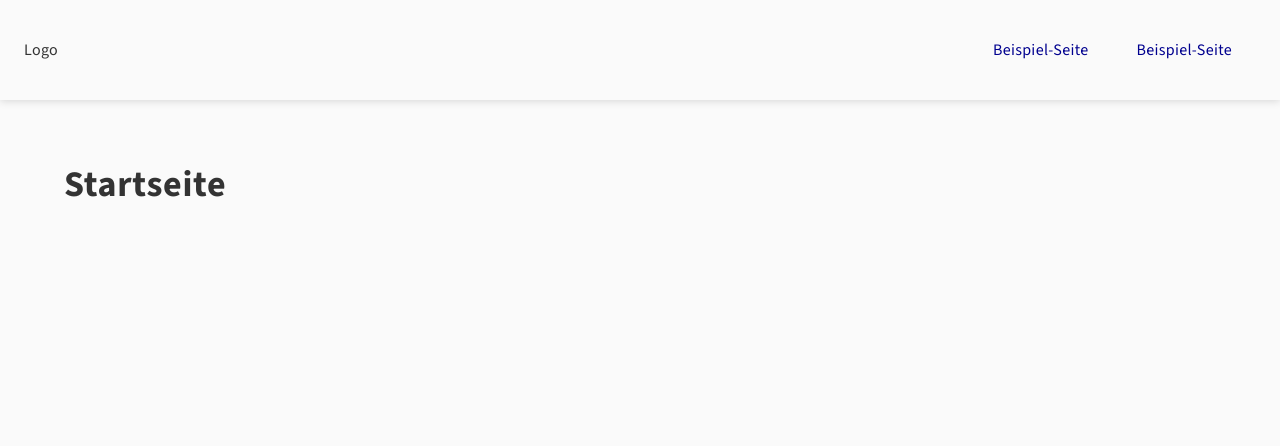
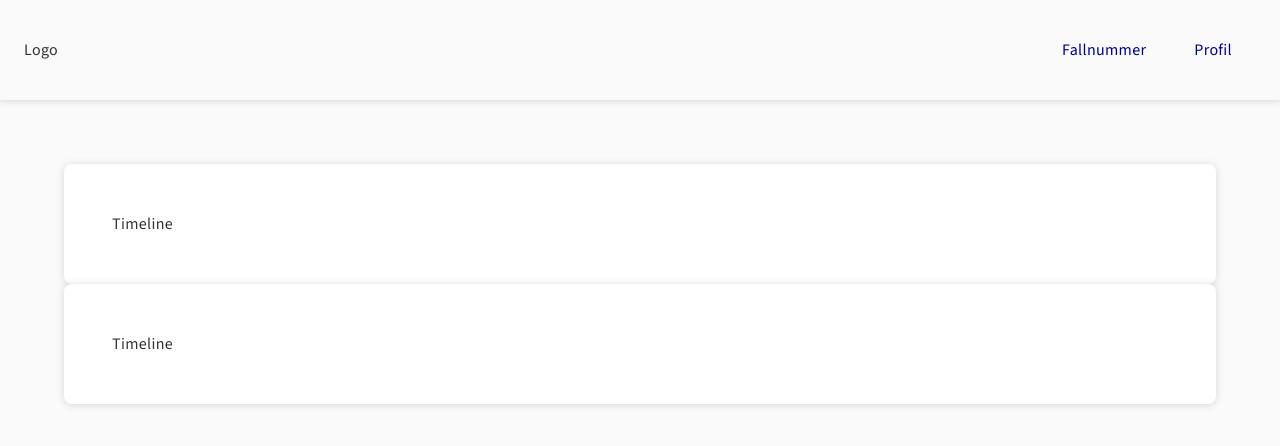
Before and after one commit to domenik-hofer/hackathon-2025, a React (Vite) app: page / in a window 1280 px wide. Shown: the top 446 px of the page. Built offline with nearby package versions, Linux system fonts and the light colour scheme.

Commit message:
Domenik: Main Layout changed

```diff
--- a/src/App.tsx
+++ b/src/App.tsx
@@ -18,10 +18,10 @@ export function App() {
                     </div>
                     <div className={c('menu')}>
                         <a className={c('item', activePage === 1 && 'active')} onClick={() => setActivePage(1)}>
-                            Beispiel-Seite
+                            Fallnummer
                         </a>
                         <a className={c('item', activePage === 2 && 'active')} onClick={() => setActivePage(2)}>
-                            Beispiel-Seite
+                            Profil
                         </a>
                     </div>
                 </div>
--- /dev/null
+++ b/src/components/card/Card.module.css
@@ -0,0 +1,51 @@
+.card {
+    background-color: var(--color-ui-design-white);
+    border-radius: var(--radius-base-medium);
+    box-shadow: var(--shadow-box-default);
+    padding: var(--spacing-base-8);
+    gap: var(--spacing-base-4);
+    flex-direction: column;
+    display: flex;
+    position: relative;
+
+    &.left .header {
+        text-align: left;
+    }
+
+    &.right .header {
+        text-align: right;
+    }
+
+    &.small {
+        gap: var(--spacing-base-5);
+        padding: var(--spacing-base-6);
+    }
+
+    .header {
+        text-align: center;
+        display: flex;
+        flex-direction: column;
+        gap: var(--spacing-base-5);
+
+        .small & {
+            gap: var(--spacing-base-4);
+        }
+
+        .title {
+            margin: 0;
+            /*noinspection CssUnknownProperty*/
+            text-box: cap alphabetic;
+        }
+        .subtitle {
+            margin: 0;
+            font-weight: 600;
+            /*noinspection CssUnknownProperty*/
+            text-box: cap alphabetic;
+
+            .small & {
+                font: var(--typography-text-large);
+                font-weight: 600;
+            }
+        }
+    }
+}
--- /dev/null
+++ b/src/components/card/Card.tsx
@@ -0,0 +1,51 @@
+import { createContext, ReactNode, useContext } from 'react';
+
+import { combineClasses } from '../../utils/ClassNameUtil';
+import CardStyles from './Card.module.css';
+
+const c = combineClasses({ styles: CardStyles });
+const CardSizeContext = createContext<CardProps['size']>('regular');
+
+export type CardProps = {
+    children: ReactNode;
+    alignment?: 'left' | 'center' | 'right';
+    size?: 'small' | 'regular';
+};
+
+export function Card({ children, alignment = 'left', size = 'regular' }: CardProps) {
+    return (
+        <CardSizeContext.Provider value={size}>
+            <div className={c('card', alignment, size)}>{children}</div>
+        </CardSizeContext.Provider>
+    );
+}
+
+export type HeaderProps = {
+    children: ReactNode;
+};
+
+function Header({ children }: HeaderProps) {
+    return <div className={c('header')}>{children}</div>;
+}
+
+function Title({ children }: { children: ReactNode }) {
+    const size = useContext(CardSizeContext);
+    return size === 'small' ? <h4 className={c('title')}>{children}</h4> : <h2 className={c('title')}>{children}</h2>;
+}
+function Subtitle({ children }: { children: ReactNode }) {
+    const size = useContext(CardSizeContext);
+    return size === 'small' ? (
+        <p className={c('subtitle', 'bold')}>{children}</p>
+    ) : (
+        <h4 className={c('subtitle')}>{children}</h4>
+    );
+}
+
+function Body({ children }: { children: ReactNode }) {
+    return <div className={c('body')}>{children}</div>;
+}
+
+Card.Header = Header;
+Card.Title = Title;
+Card.Subtitle = Subtitle;
+Card.Body = Body;
--- a/src/pages/Home.page.tsx
+++ b/src/pages/Home.page.tsx
@@ -1,12 +1,28 @@
 import { combineClasses } from '../utils/ClassNameUtil';
 import HomePageStyles from './Home.module.css';
+import { Card } from '../components/card/Card';
 
 export default function HomePage() {
     const c = combineClasses({ styles: HomePageStyles });
 
     return (
         <>
-            <h3 className={c('bold')}>Startseite</h3>
+            <div className={c('layout')}>
+                <div className={c('timeline')}>
+                <Card>
+                    <Card.Body>
+                        Timeline
+                    </Card.Body>
+                </Card>
+                </div>
+                <div className={c('timeline')}>
+                    <Card>
+                        <Card.Body>
+                            Timeline
+                        </Card.Body>
+                    </Card>
+                </div>
+            </div>
         </>
     );
 }
```
